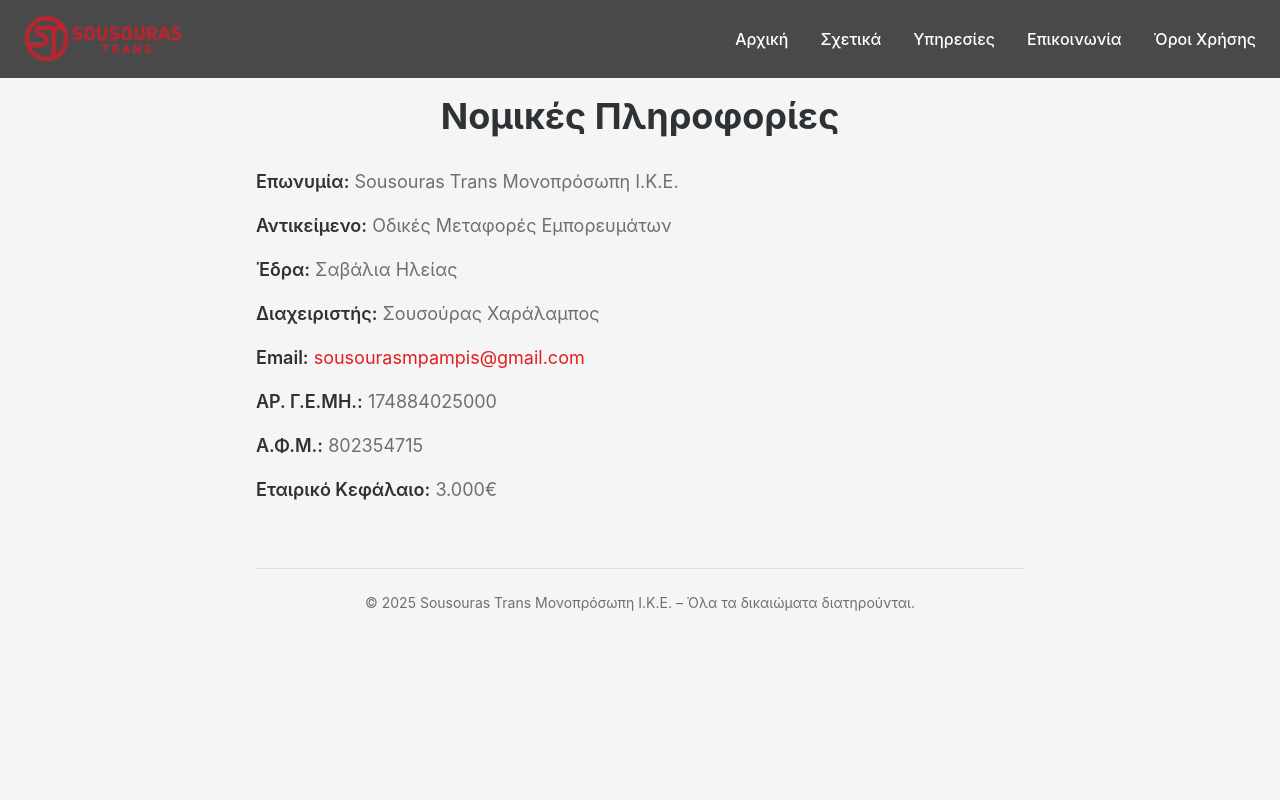
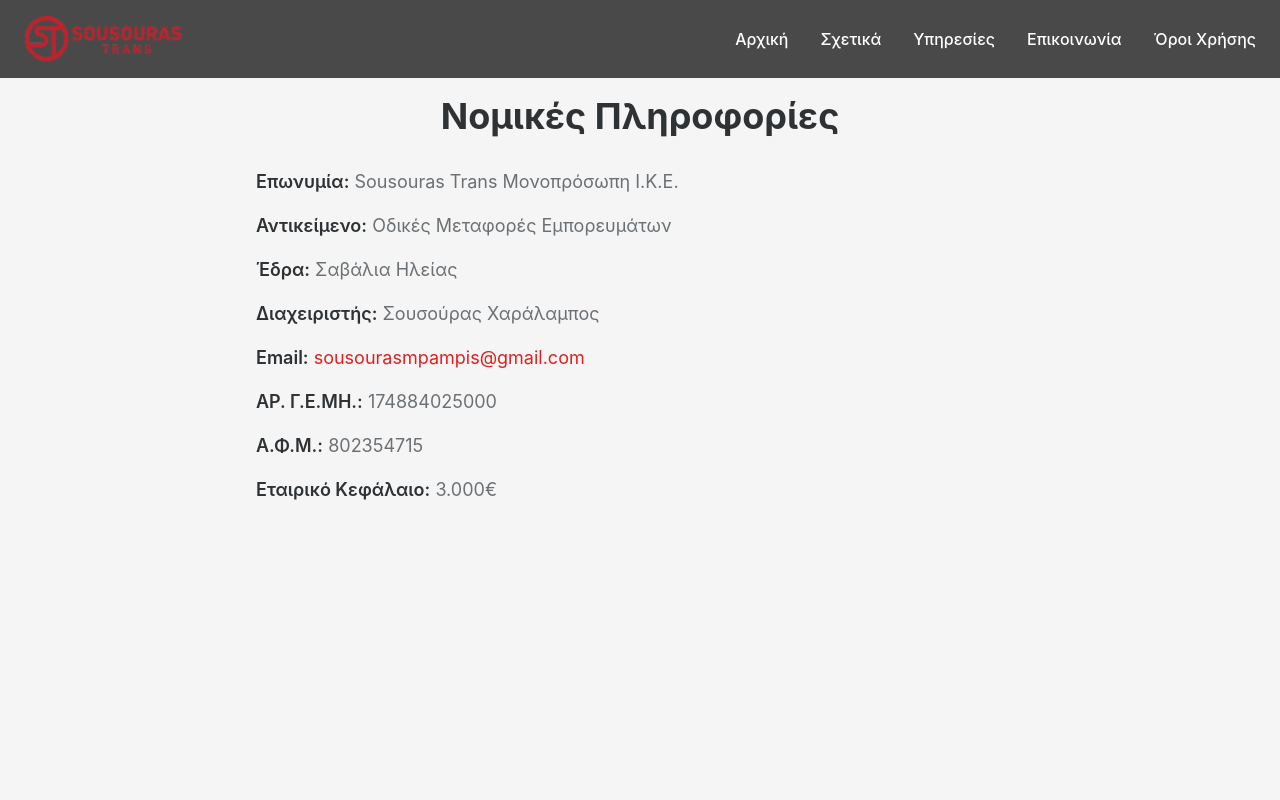
Before and after one commit to dv0c/sousoyras, a Next.js app: page /legal in a window 1280 px wide. Shown: the top 800 px of the page. Built offline with nearby package versions, Linux system fonts and the light colour scheme.

Commit message:
Remove copyright notice from legal page
Removed copyright notice from the legal page.

```diff
--- a/app/legal/page.tsx
+++ b/app/legal/page.tsx
@@ -60,13 +60,6 @@
             3.000€
           </p>
         </div>
-
-        <div className="mt-16 border-t border-border pt-6 text-sm text-center text-muted-foreground">
-          <p>
-            © {new Date().getFullYear()} Sousouras Trans Μονοπρόσωπη Ι.Κ.Ε. – Όλα τα
-            δικαιώματα διατηρούνται.
-          </p>
-        </div>
       </div>
     </main>
   )
```
